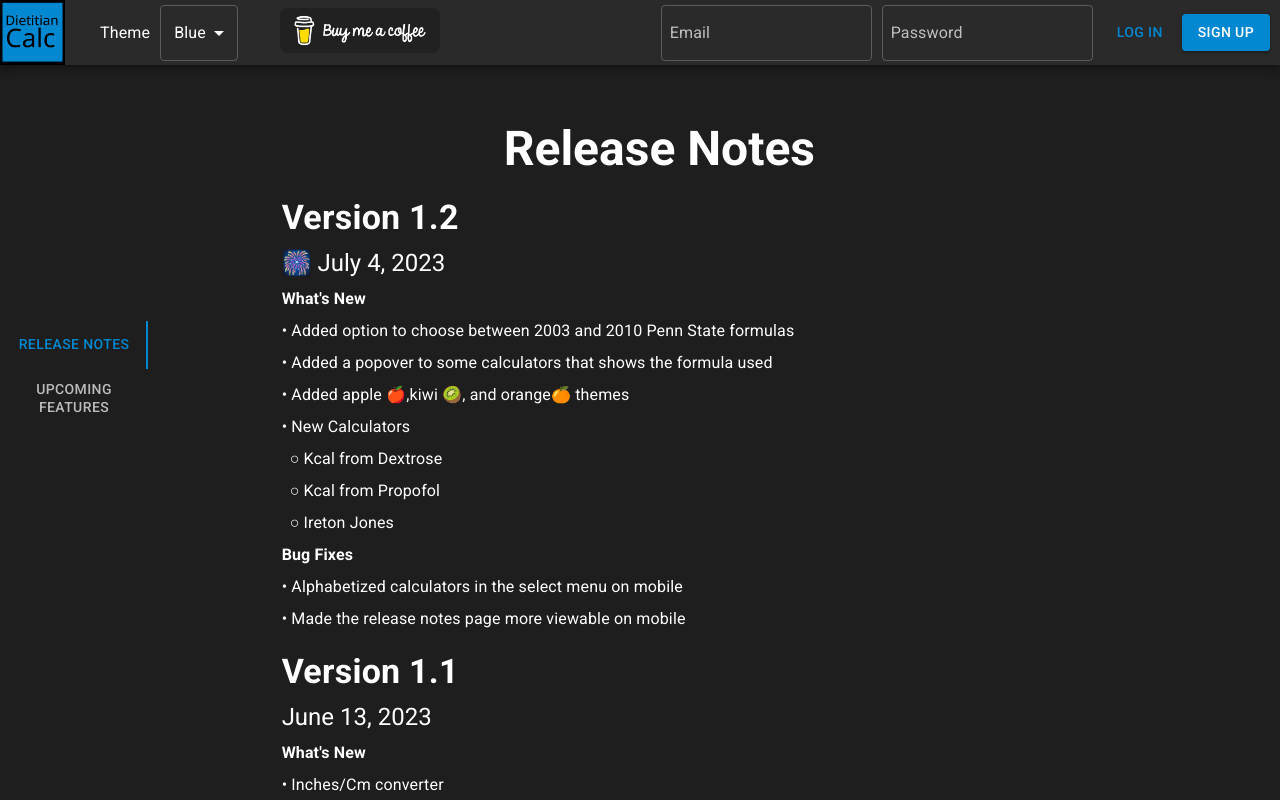
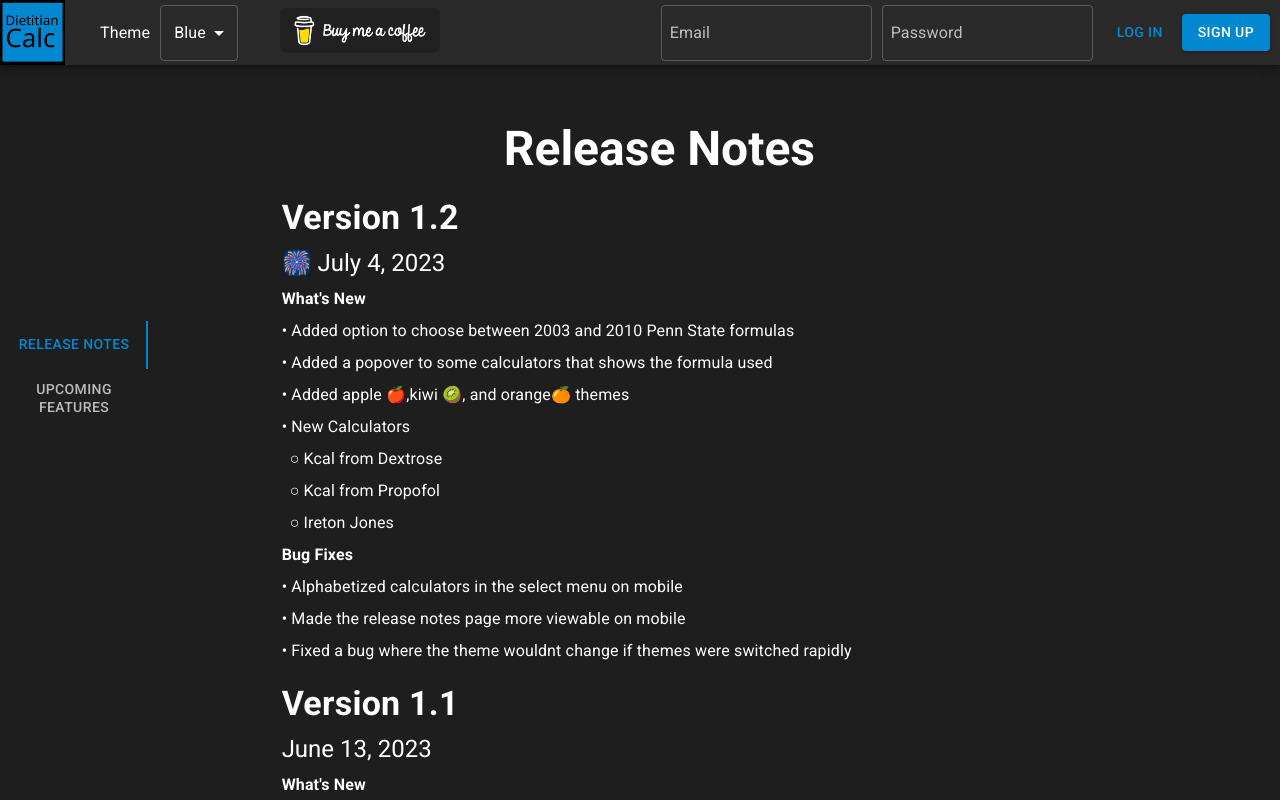
Before and after one commit to saltedTofu/RDCalc2, a React (Create React App) app: page /release-notes in a window 1280 px wide. Shown: the top 800 px of the page. Built offline with nearby package versions, Linux system fonts and the light colour scheme; no server answers; a web font is replaced by a local one.

Commit message:
updated release notes

```diff
--- a/src/features/ReleaseNotes/components/ReleaseNotes.tsx
+++ b/src/features/ReleaseNotes/components/ReleaseNotes.tsx
@@ -151,6 +151,7 @@ function ReleaseNotes({currentTheme,handleThemeChange, setCurrentTheme}:ReleaseN
 						<Text variant="body1" sx={{fontWeight:"bold"}}>Bug Fixes</Text>
 						<Text variant="body1">• Alphabetized calculators in the select menu on mobile</Text>
 						<Text variant="body1">• Made the release notes page more viewable on mobile</Text>
+						<Text variant="body1">• Fixed a bug where the theme wouldnt change if themes were switched rapidly</Text>
 					</Stack>
 					<Stack spacing={1} sx={styles.versionNote}>
 						<Text variant="h4" sx={{fontWeight:"bold"}}>Version 1.1</Text>
```
